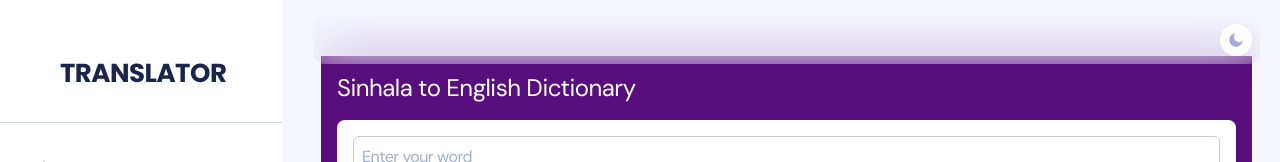
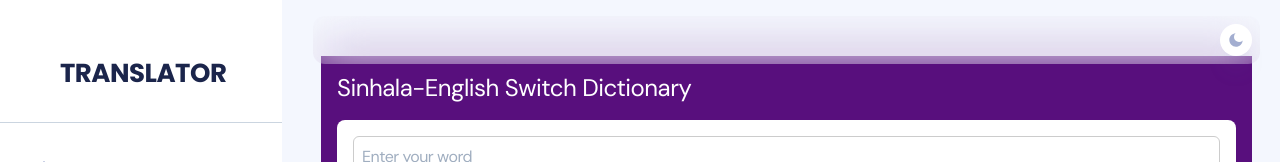
Before and after one commit to AvishkaUmesh/translator-app, a React (Create React App) app: page /home/dictionary in a window 1280 px wide. Shown: the top 162 px of the page. Built offline with nearby package versions, Linux system fonts and the light colour scheme; what tailwindcss-rtl would draw is missing.

Commit message:
set the name

```diff
--- a/src/views/dictionary/index.jsx
+++ b/src/views/dictionary/index.jsx
@@ -37,7 +37,7 @@ const DictionaryPage = () => {
   return (
 
     <div className="bg-purple-500 min-h-screen p-4">
-      <h1 className="text-2xl text-white mb-4">Sinhala to English Dictionary</h1>
+      <h1 className="text-2xl text-white mb-4">Sinhala-English Switch Dictionary</h1>
       <div className="bg-white rounded-lg p-4">
         <input
           type="text"
```
